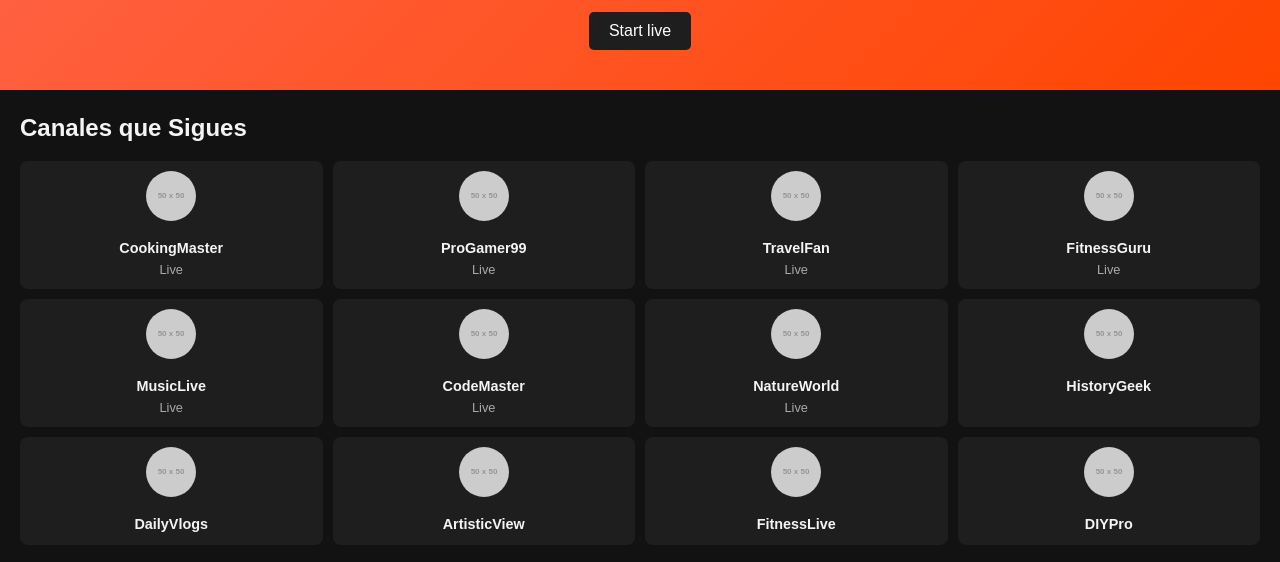
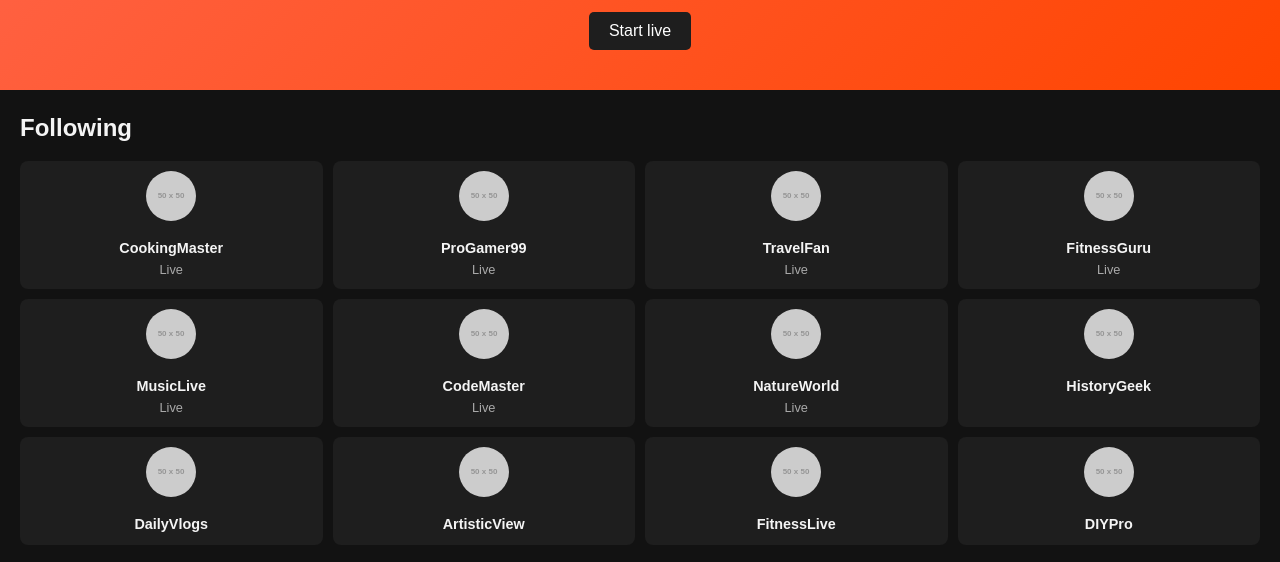
Before and after one commit to abucetapa/LifeSphere, a plain HTML site: page index.html in a window 1280 px wide. Shown: the part 205-767 px from the top of the page. Drawn offline with Linux system fonts and the light colour scheme; placeholder pictures from the web are drawn by us.

Commit message:
Update index.html

```diff
--- a/index.html
+++ b/index.html
@@ -29,7 +29,7 @@
 
     <!-- Canales que Sigues -->
     <section class="channels-followed">
-      <h2>Canales que Sigues</h2>
+      <h2>Following</h2>
       <div class="channels-grid-small">
         <!-- Canales -->
         <div class="channel-card-small">
```
